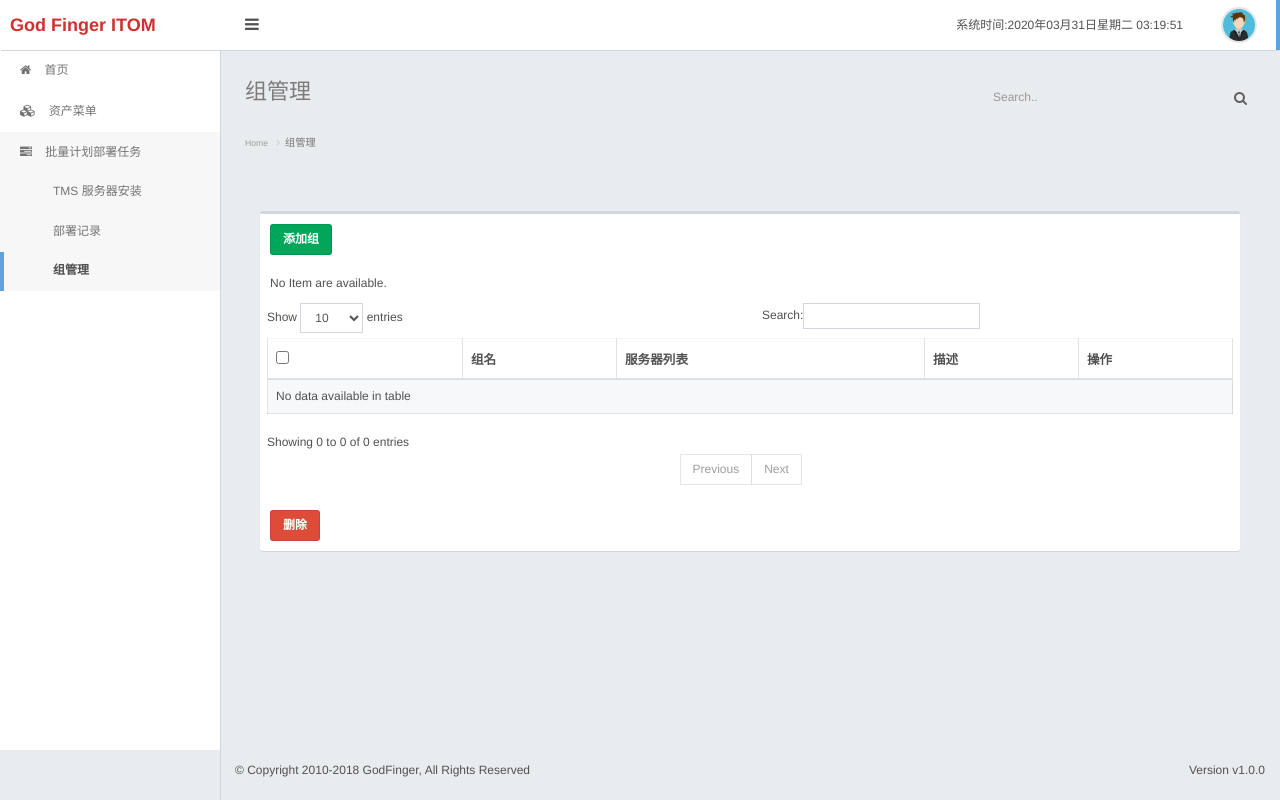
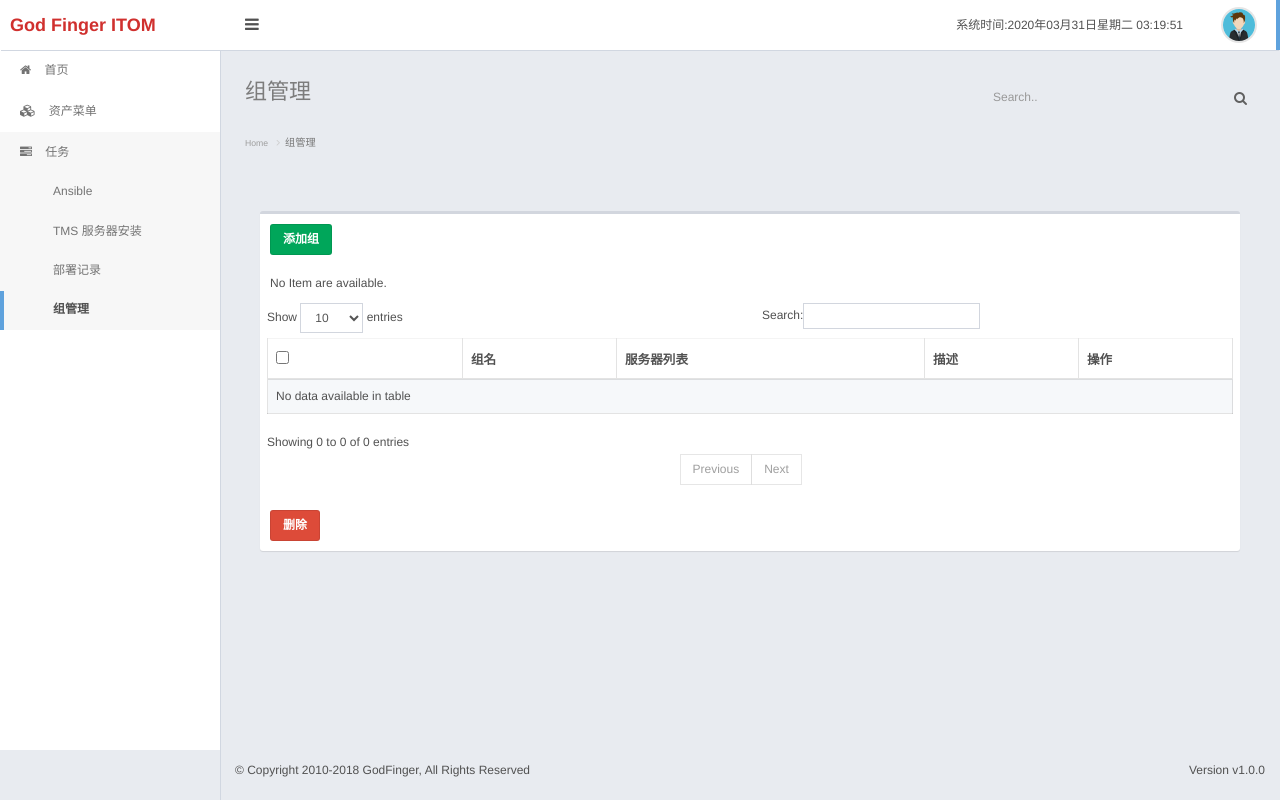
Before and after one commit to yulongniu2016/wdcmdb, a Django app: page /asset/group/ in a window 1280 px wide. Run offline with Django 3.2, Linux system fonts and the light colour scheme; data that the repository does not hold is empty; parts of the project's set-up code (start-up, migrations or seed data) failed here and were passed over; some libraries are stand-ins or nearby versions.

Commit message:
update for ansible-playbook & websocket

```diff
--- a/config/views.py
+++ b/config/views.py
@@ -19,6 +19,7 @@ def get_dir(args):
     with open(dirs+'/main.conf', 'r') as cfgfile:
         config.readfp(cfgfile)
         a_path = config.get('config', 'ansible_path')
+        a_d_path = config.get('config', 'ansible_data_path')
         r_path = config.get('config', 'roles_path')
         p_path = config.get('config', 'playbook_path')
         a_s_path = config.get('config', 'ansible_scripts_path')
--- a/deploy/sysdeploy.py
+++ b/deploy/sysdeploy.py
@@ -282,11 +282,11 @@ def splaybook(request):
 def srecordapi(request):
 
     # This 总体记录功能
-    # shell usage: curl -d "taskid=20190402150833403980.log&status=2&endtime=2019-4-12" http://192.168.99.172:8000/deploy/srecordapi/
     if request.method == 'POST':
         print("---> It's POST")
 
         # It's get for json
+        # http://10.199.89.212:7000/redisset/?name=xxx&value=xxx
         print("---> It's JSON")
         print("--->request.body: ", request.body)
         receive_data = json.loads(request.body.decode('utf-8'))
@@ -297,6 +297,7 @@ def srecordapi(request):
         print("--->tid, status, etime: ", receive_data['tid'],receive_data['status'],receive_data['etime'])
         '''
         # It's post
+        # shell usage: curl -H "Content-Type: application/json" -X POST -d '{"name":"neimeng","value":"huhehaote"}' http://10.199.89.212:7000/redisset/
         taskid = request.POST.get('tid')
         taskstatus = request.POST.get('status')
         taskendtime = request.POST.get('etime')
--- a/deploy/urls.py
+++ b/deploy/urls.py
@@ -1,13 +1,17 @@
 #! /usr/bin/env python
 # -*- coding: utf-8 -*-
 from django.conf.urls import url, include
-from deploy import views, sysdeploy, deployrecord
+from deploy import views, sysdeploy, deployrecord, ansible
 
 
 urlpatterns = [
 
-    # This ansible功能模块开始
-    #url(r'sansible/$', ansible.index, name='ansible'),
+    # ansible功能模块开始
+    url(r'ansible/$', ansible.index, name='ansible'),
+    #url(r'^ansible/command/$', ansible.ansible_command, name='acommand'),
+    url(r'^playbook/$', ansible.playbook, name='playbook'),
+    url(r'ansible/web_socket/$', ansible.web_socket),
+
     url(r'sysdeploy/$', sysdeploy.index, name='sysdeploy'),
     url(r'^sysplaybook/$', sysdeploy.splaybook, name='sysplaybook'),
     url(r'^srecordapi/$', sysdeploy.srecordapi, name='srecordapi'),
--- a/templates/base.html
+++ b/templates/base.html
@@ -454,10 +454,11 @@
 										<a href="#">
 											<i class="fa fa-tasks"></i>
 											<span class="menu-title">
-												批量计划部署任务
+												任务
 											</span>
 										</a>
-	                                                                        <ul class="collapse">
+                                        <ul class="collapse">
+                                            <li><a href="{% url 'ansible' %}">Ansible</a></li>
 											<li><a href="{% url 'sysdeploy' %}">TMS 服务器安装</a></li>
 											<li><a href="{% url 'drecord_list' %}">部署记录</a></li>
                                                                                         <li><a href="{% url 'group' %}">组管理</a></li>
```
Also changed, not shown: templates/deploy/ansible.html (+14 -14 lines).
